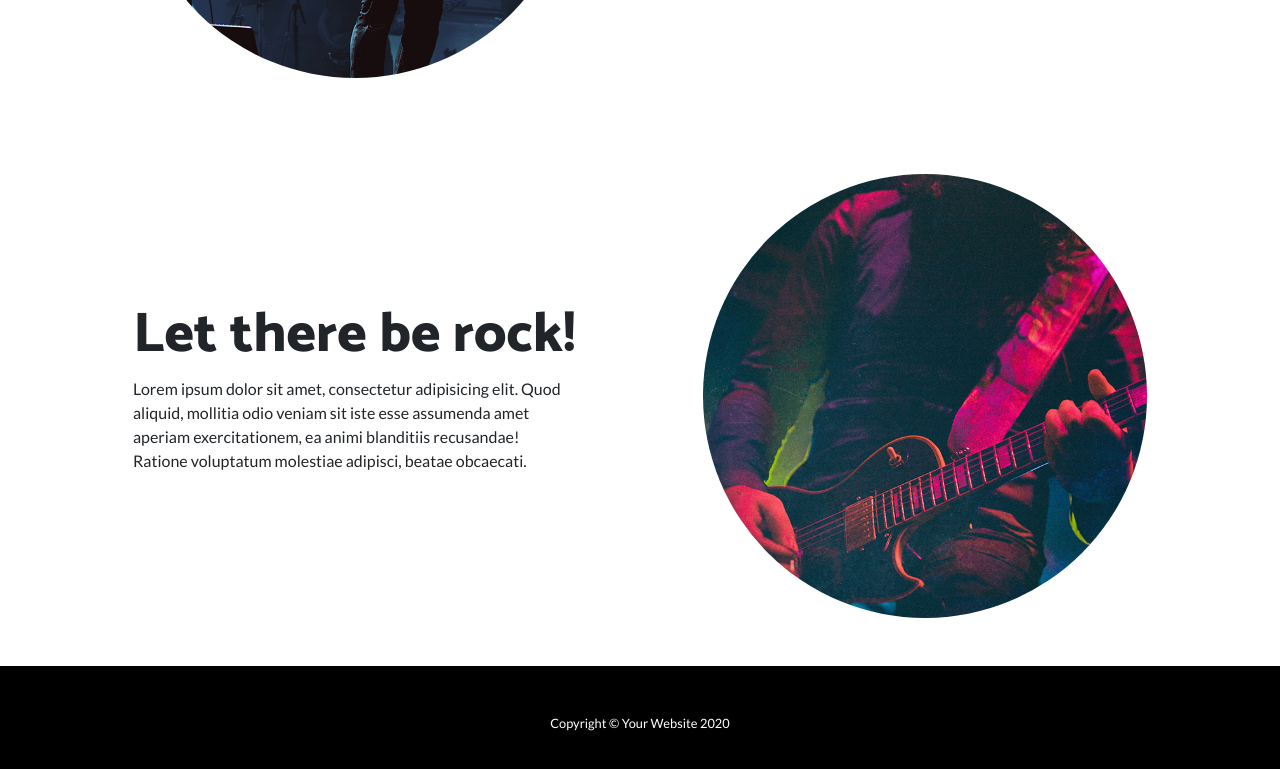
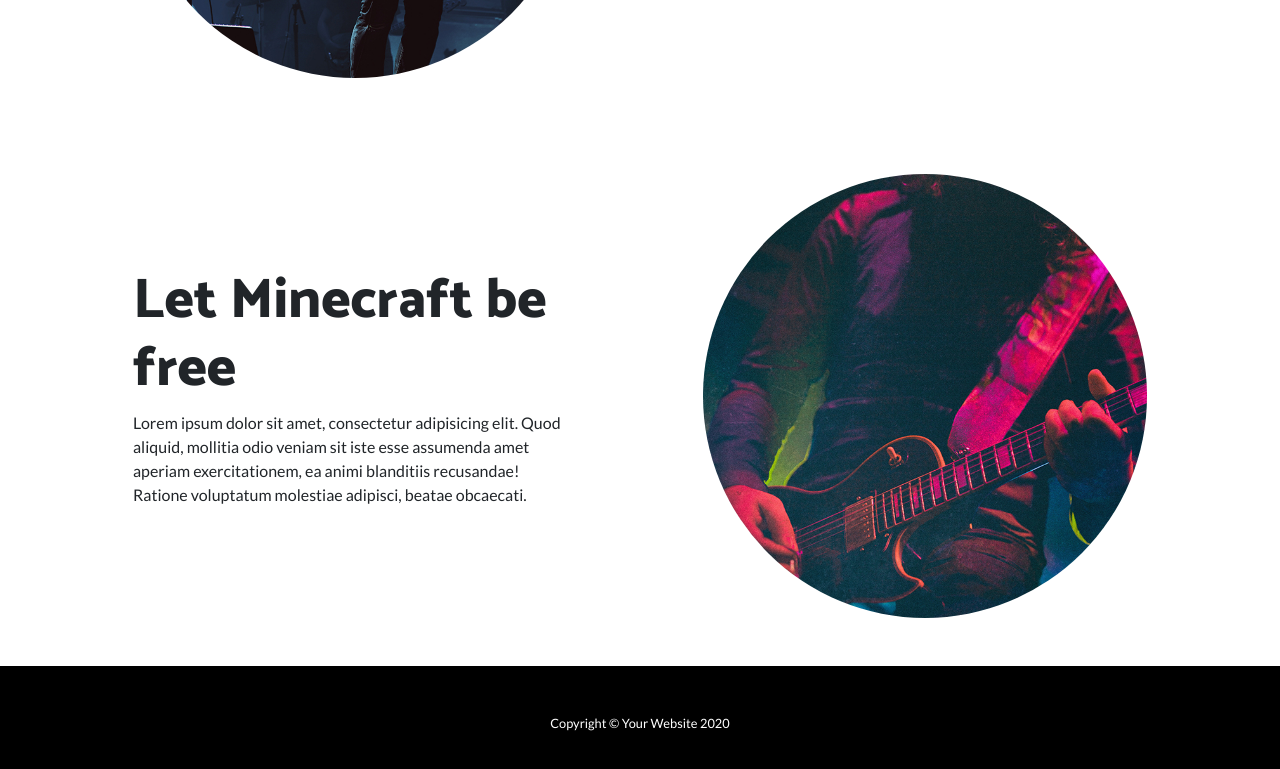
Before and after one commit to toyGoldenfreddy/MInecraftIsFree, a website: page index.html in a window 1280 px wide. Shown: the part 1641-2410 px from the top of the page. Drawn offline with Linux system fonts and the light colour scheme.

Commit message:
Update index.html

```diff
--- a/index.html
+++ b/index.html
@@ -8,7 +8,7 @@
   <meta name="description" content="">
   <meta name="author" content="">
 
-  <title>One Page Wonder - Start Bootstrap Template</title>
+  <title>Free Minecraft Alts</title>
 
   <!-- Bootstrap core CSS -->
   <link href="vendor/bootstrap/css/bootstrap.min.css" rel="stylesheet">
@@ -104,7 +104,7 @@
         </div>
         <div class="col-lg-6 order-lg-1">
           <div class="p-5">
-            <h2 class="display-4">Let there be rock!</h2>
+            <h2 class="display-4">Let Minecraft be free</h2>
             <p>Lorem ipsum dolor sit amet, consectetur adipisicing elit. Quod aliquid, mollitia odio veniam sit iste esse assumenda amet aperiam exercitationem, ea animi blanditiis recusandae! Ratione voluptatum molestiae adipisci, beatae obcaecati.</p>
           </div>
         </div>
```
